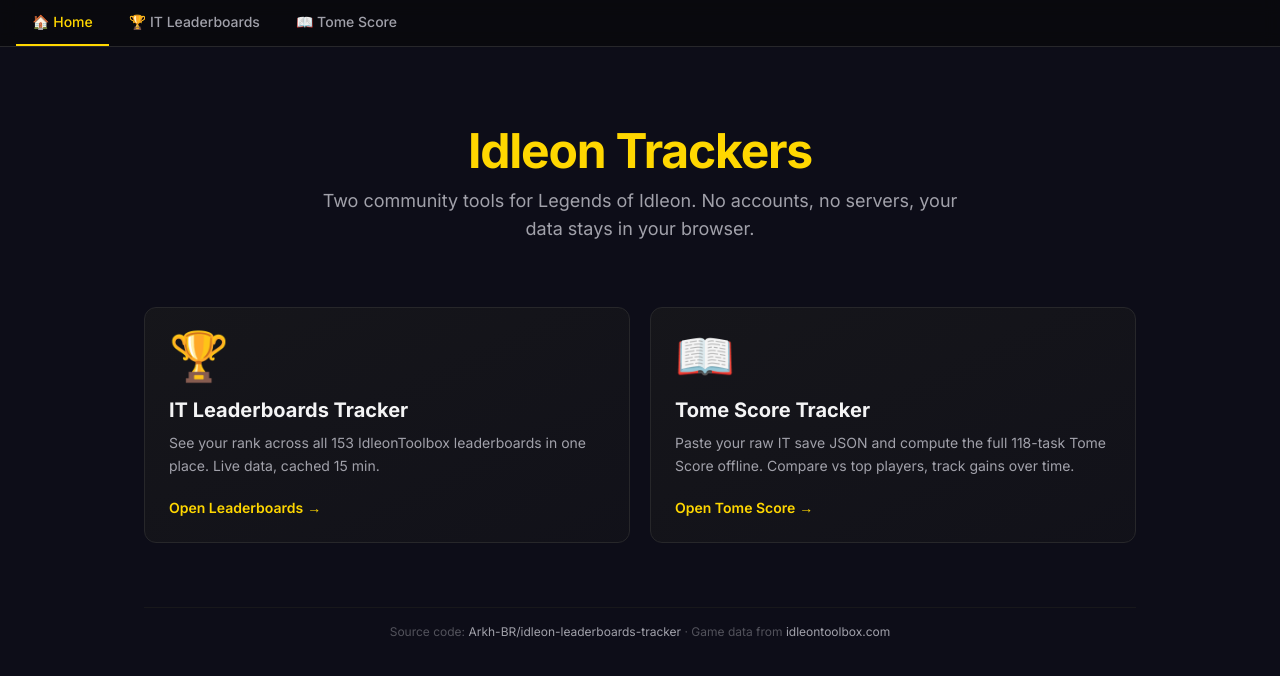
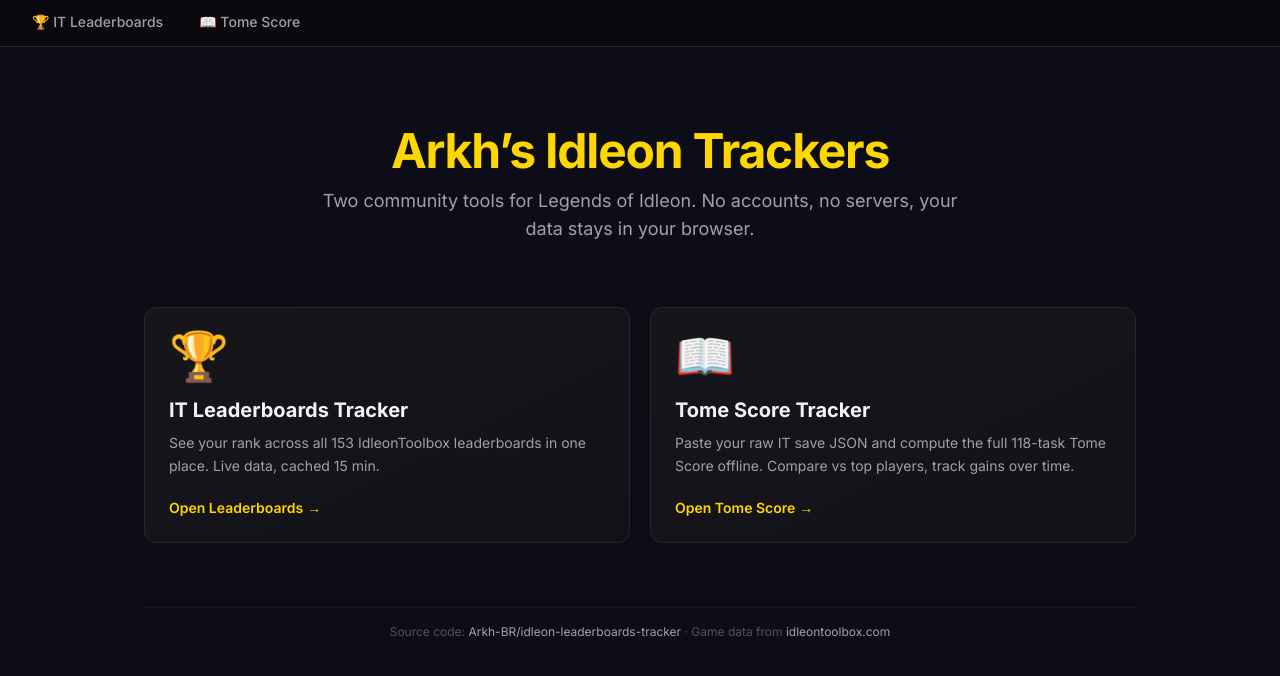
Before and after one commit to Arkh-BR/idleon-leaderboards-tracker, a Next.js app in the folder web/: page / in a window 1280 px wide. Shown: the top 676 px of the page. Built offline with nearby package versions, Linux system fonts and the light colour scheme.

Commit message:
Home: rename to Arkh's Idleon Trackers + drop Home item from TopNav

```diff
--- a/web/app/layout.tsx
+++ b/web/app/layout.tsx
@@ -11,8 +11,8 @@
 
 export const metadata: Metadata = {
   title: {
-    default: "Idleon Trackers",
-    template: "%s | Idleon Trackers",
+    default: "Arkh's Idleon Trackers",
+    template: "%s | Arkh's Idleon Trackers",
   },
   description:
     "Community trackers for Legends of Idleon — leaderboards rank monitor and a local Tome Score calculator.",
--- a/web/app/page.tsx
+++ b/web/app/page.tsx
@@ -3,7 +3,7 @@
 
 export const metadata: Metadata = {
   title: {
-    absolute: "Idleon Trackers",
+    absolute: "Arkh's Idleon Trackers",
   },
   description:
     "Two community trackers for Legends of Idleon — an IT leaderboards rank monitor and a local Tome Score calculator.",
@@ -14,7 +14,7 @@
     <main className="max-w-5xl mx-auto px-4 py-12 sm:py-20">
       <header className="text-center mb-12 sm:mb-16">
         <h1 className="text-4xl sm:text-5xl font-bold text-gold mb-3 tracking-tight">
-          Idleon Trackers
+          Arkh&rsquo;s Idleon Trackers
         </h1>
         <p className="text-zinc-400 text-base sm:text-lg max-w-2xl mx-auto">
           Two community tools for Legends of Idleon. No accounts, no servers,
--- a/web/components/TopNav.tsx
+++ b/web/components/TopNav.tsx
@@ -6,7 +6,6 @@
 type NavItem = { href: string; label: string; wip?: boolean };
 
 const ITEMS: NavItem[] = [
-  { href: "/", label: "🏠 Home" },
   { href: "/leaderboards", label: "🏆 IT Leaderboards" },
   { href: "/tome", label: "📖 Tome Score" },
 ];
```
